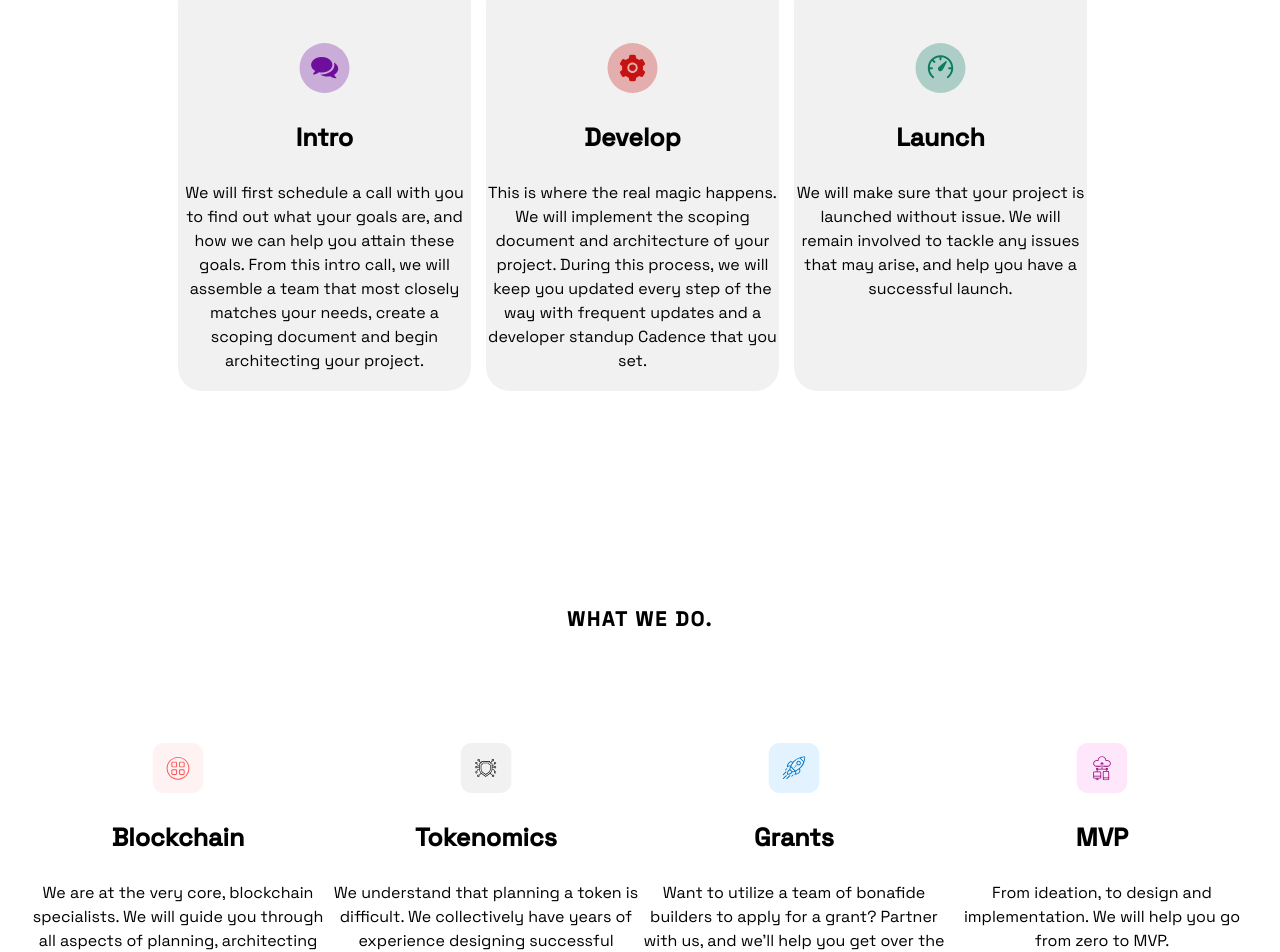
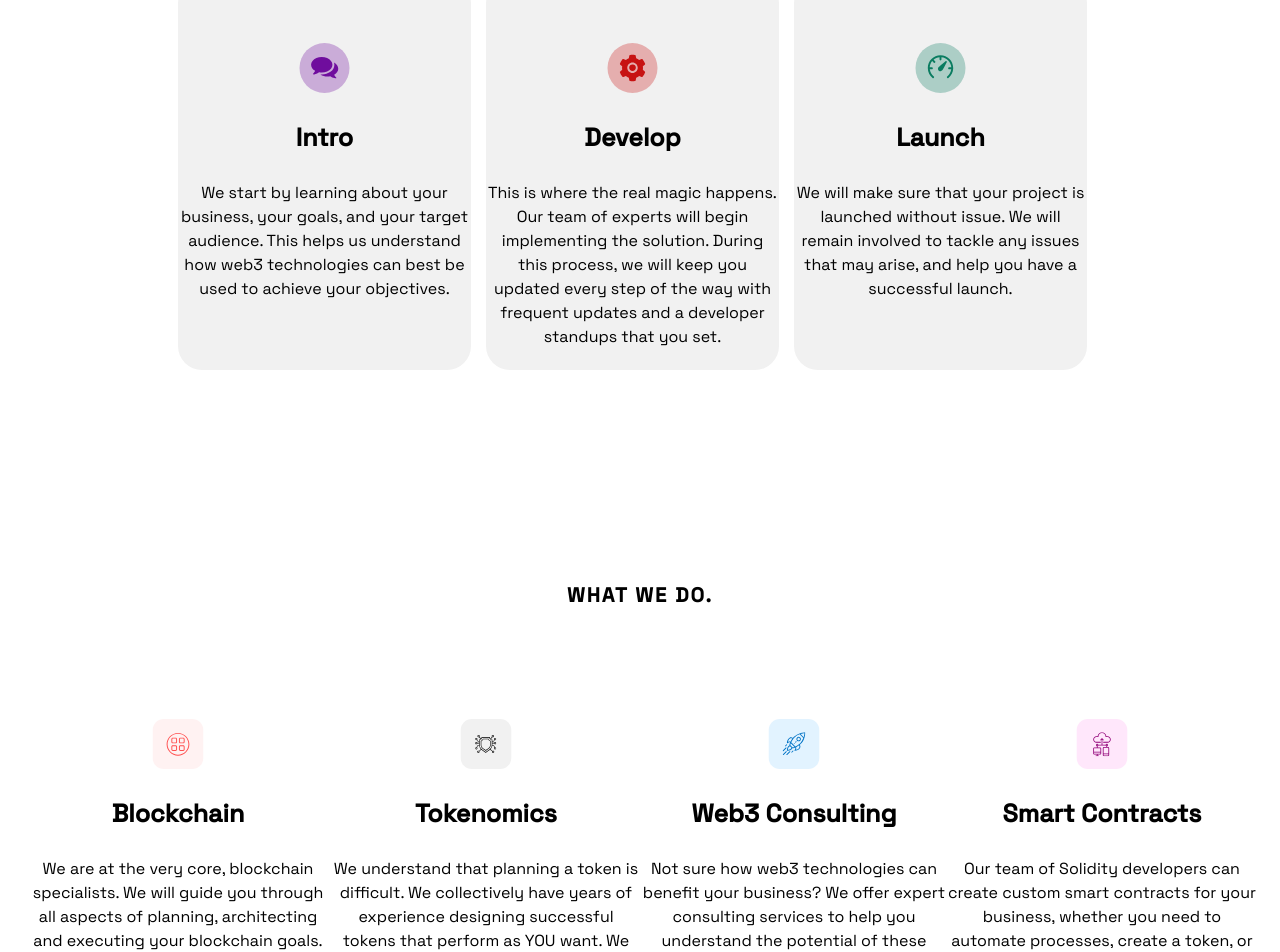
Before and after one commit to Collective-Tech/landing-page, a React (Create React App) app: page /#/ in a window 1280 px wide. Shown: the part 1087-2039 px from the top of the page. Built offline with nearby package versions, Linux system fonts and the light colour scheme; no server answers.

Commit message:
Copy update

```diff
--- a/src/Constants/copy.ts
+++ b/src/Constants/copy.ts
@@ -12,14 +12,14 @@ export const benefits = [
 
         icon: Intro,
         title: 'Intro',
-        description: 'We will first schedule a call with you to find out what your goals are, and how we can help you attain these goals. From this intro call, we will assemble a team that most closely matches your needs, create a scoping document and begin architecting your project.',
+        description: 'We start by learning about your business, your goals, and your target audience. This helps us understand how web3 technologies can best be used to achieve your objectives.',
     },
     {
         slug: 'tech',
 
         icon: Develop,
         title: 'Develop',
-        description: 'This is where the real magic happens. We will implement the scoping document and architecture of your project. During this process, we will keep you updated every step of the way with frequent updates and a developer standup Cadence that you set.',
+        description: 'This is where the real magic happens. Our team of experts will begin implementing the solution. During this process, we will keep you updated every step of the way with frequent updates and a developer standups that you set.',
     },
     {
         slug: 'coordination',
@@ -45,23 +45,21 @@ export const wwd = [
       icon: Tokenomics,
       title: "Tokenomics",
       description:
-        "We understand that planning a token is difficult. We collectively have years of experience designing successful tokens that perform as YOU want.",
+        "We understand that planning a token is difficult. We collectively have years of experience designing successful tokens that perform as YOU want. We help businesses create their own tokens, whether for fundraising, loyalty programs, or other purposes.        ",
     },
     {
-      slug: "coordination",
-
       icon: SYT,
-      title: "Grants",
+      title: "Web3 Consulting",
       description:
-        "Want to utilize a team of bonafide builders to apply for a grant? Partner with us, and we’ll help you get over the finish line.",
+        "Not sure how web3 technologies can benefit your business? We offer expert consulting services to help you understand the potential of these technologies and how to best use them to achieve your goals.        ",
       },
       {
           slug: "coordination",
 
           icon: MVP,
-          title: "MVP",
+          title: "Smart Contracts",
           description:
-            "From ideation, to design and implementation. We will help you go from zero to MVP.",
+            "Our team of Solidity developers can create custom smart contracts for your business, whether you need to automate processes, create a token, or build a decentralized platform.",
         },
 
 
--- a/src/components/WhatWeDo/WhatWeDo.tsx
+++ b/src/components/WhatWeDo/WhatWeDo.tsx
@@ -1,7 +1,7 @@
 import React from 'react'
 import { Box, Container, Grid, Stack, Typography } from '@mui/material'
 import { colors } from '../../theme'
-import { wwd } from '../../Constants/copy'
+import { wwd } from '../../constants/copy'
 
 export const SectionWWD: React.FC = () => {
     return (
--- a/src/components/process/Process.tsx
+++ b/src/components/process/Process.tsx
@@ -2,7 +2,7 @@ import React from 'react'
 import { Box, Container, Grid, Stack, Typography } from '@mui/material'
 import { colors } from '../../theme'
 import useIsDesktop from '../../hooks/useMedia'
-import { benefits } from '../../Constants/copy'
+import { benefits } from '../../constants/copy'
 
 export const Process: React.FC = () => {
     const isDesktop = useIsDesktop()
```
